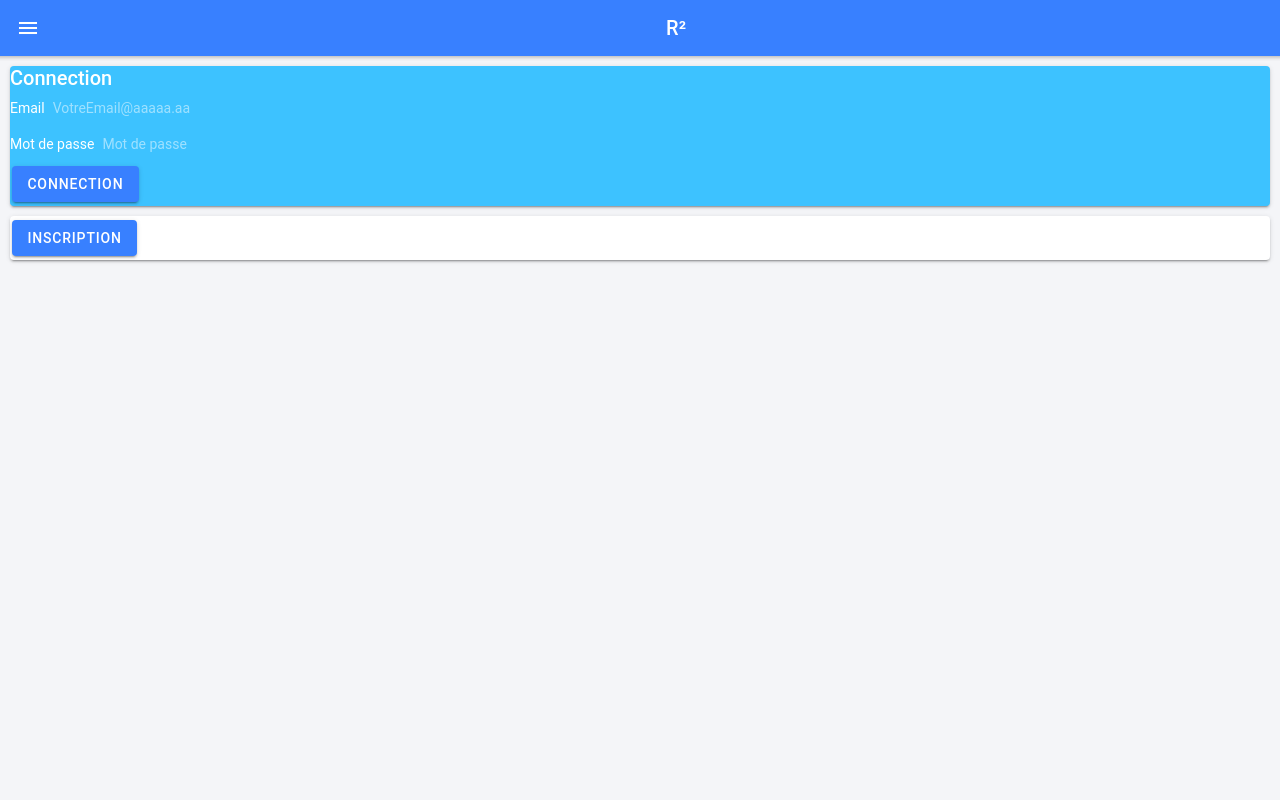
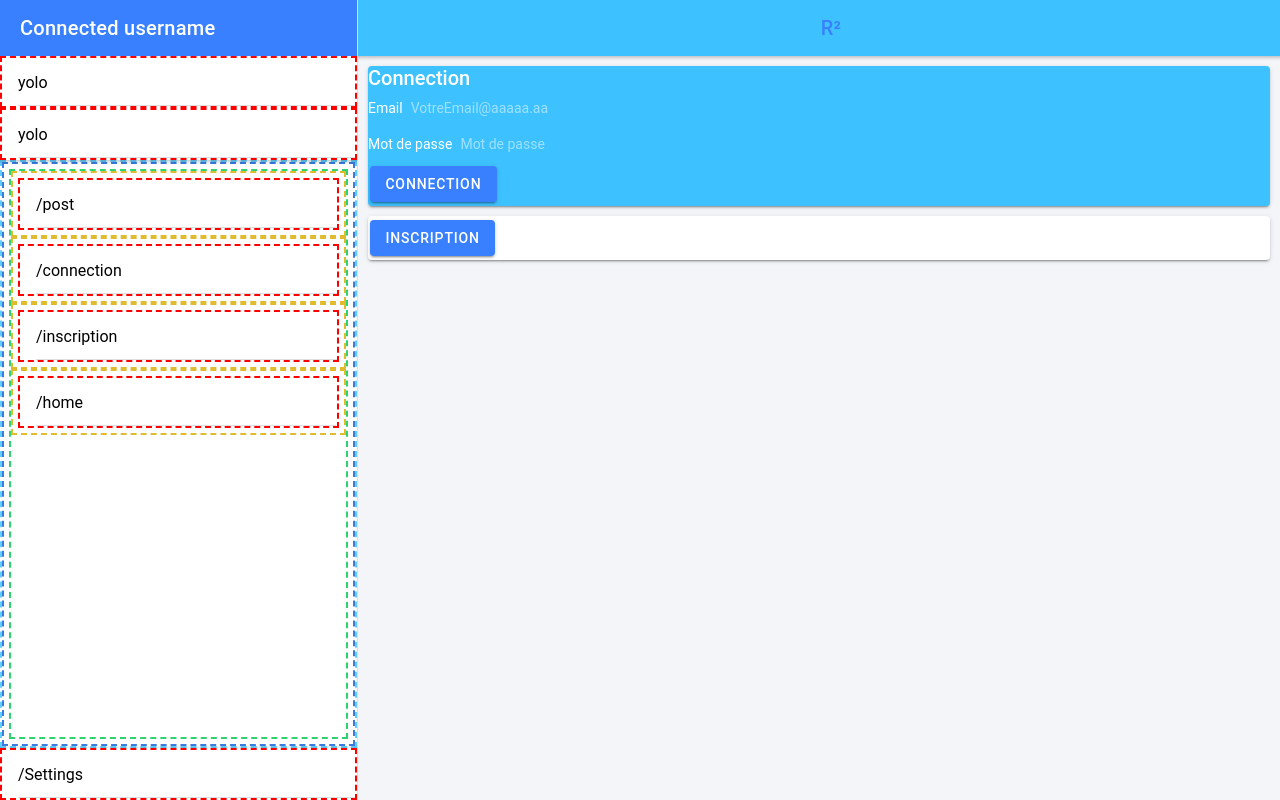
Before and after one commit to AymericBouchetCesi/CubeGrp2, a React (Create React App) app: page /connection in a window 1280 px wide. Built offline with nearby package versions, Linux system fonts and the light colour scheme.

Commit message:
🔥✨🎨 Fin du side menu et arrivé du splitpanel

```diff
--- a/src/App.tsx
+++ b/src/App.tsx
@@ -31,6 +31,7 @@ import '@ionic/react/css/display.css';
 import './theme/variables.css';
 import React, { useEffect } from "react";
 import {getCurrentUser} from './firebaseConf'
+import Settings from "./vue/settings/Settings";
 
 const App: React.FC = () => {
     // useEffect(() => {
@@ -65,6 +66,9 @@ return (
                 <Route exact path="/post/newPost">
                     <NewPost/>
                 </Route>
+                <Route exact path="/settings">
+                    <Settings/>
+                </Route>
             </IonRouterOutlet>
         </IonReactRouter>
     </IonApp>
--- a/src/components/SideMenu/SideMenu.tsx
+++ /dev/null
@@ -1,60 +0,0 @@
-import {
-    IonContent,
-    IonHeader,
-    IonTitle,
-    IonToolbar,
-    IonMenu,
-    IonItem,
-    IonList,
-    IonRouterOutlet,
-    IonPage,
-    IonMenuButton,
-    IonButtons, IonButton, IonLabel,
-} from '@ionic/react';
-import React from 'react';
-
-const SideMenu: React.FC = () => {
-
-    //todo rendre paramétrable ce component (titre par exemple)
-
-    return (
-        <>
-            <IonMenu side="start" menuId="first" contentId="menuContent">
-                <IonHeader>
-                    <IonToolbar color="primary">
-                        <IonTitle>Start Menu</IonTitle>
-                    </IonToolbar>
-                </IonHeader>
-                <IonContent >
-                    <IonList>
-                        <IonItem routerLink="/post">
-                            <IonLabel>/post</IonLabel>
-                        </IonItem>
-                        <IonItem routerLink="/connection">
-                            <IonLabel>/connection</IonLabel>
-                        </IonItem>
-                        <IonItem routerLink="/inscription">
-                            <IonLabel>/inscription</IonLabel>
-                        </IonItem>
-                        <IonItem routerLink="/home">
-                            <IonLabel>/home</IonLabel>
-                        </IonItem>
-                    </IonList>
-                </IonContent>
-            </IonMenu>
-
-            <IonHeader>
-                <IonToolbar color="primary">
-                    <IonButtons slot="start">
-                        <IonMenuButton/>
-                    </IonButtons>
-                    <IonTitle slot='secondary' size='large'>R²</IonTitle>
-                </IonToolbar>
-            </IonHeader>
-
-            <IonRouterOutlet id="menuContent"/>
-        </>
-    );
-};
-
-export default SideMenu;
--- /dev/null
+++ b/src/components/SplitPane/SplitPane.css
@@ -0,0 +1,33 @@
+.ionContentMenu {
+    border: 2px #62ceff dashed;
+}
+
+ion-grid {
+    height: 100%;
+    border: 2px #3a7be0 dashed;
+}
+
+ion-menu-button {
+    background-color: deeppink;
+}
+
+ion-row {
+    flex-direction: column;
+    border: 2px #2dd36f dashed;
+
+    height: 100%;
+}
+
+ion-col {
+    border: 2px #e0bb2e dashed;
+    flex-basis: inherit;
+    flex-grow: inherit;
+}
+
+ion-item {
+    border: 2px red dashed;
+}
+
+ion-label {
+    color: deeppink;
+}
--- /dev/null
+++ b/src/components/SplitPane/SplitPane.tsx
@@ -0,0 +1,104 @@
+import {
+    IonContent,
+    IonHeader,
+    IonTitle,
+    IonToolbar,
+    IonMenu,
+    IonItem,
+    IonButtons,
+    IonLabel,
+    IonGrid,
+    IonCol,
+    IonRow,
+    IonFooter,
+    IonSplitPane,
+    IonMenuToggle,
+    IonButton,
+    IonIcon,
+} from '@ionic/react';
+import React from 'react';
+import './SplitPane.css';
+import {menuOutline} from 'ionicons/icons'
+
+const SplitPane: React.FC<{main:any}> = (props) => {
+
+    //todo rendre paramétrable ce component (titre par exemple)
+
+    return (
+        <>
+            <IonSplitPane when="lg" contentId="mainContent">
+                <IonMenu side="start" menuId="first" contentId="mainContent">
+                    <IonHeader>
+                        <IonToolbar color="primary">
+                            <IonTitle>Connected username</IonTitle>
+                        </IonToolbar>
+
+                        <IonItem>
+                            <IonLabel>yolo</IonLabel>
+                        </IonItem>
+                        <IonItem>
+                            <IonLabel>yolo</IonLabel>
+                        </IonItem>
+
+                    </IonHeader>
+
+                    <IonContent class="ionContentMenu">
+                        <IonGrid>
+                            <IonRow>
+                                <IonCol>
+                                    <IonItem routerLink="/post">
+                                        <IonLabel>/post</IonLabel>
+                                    </IonItem>
+                                </IonCol>
+                                <IonCol>
+                                    <IonItem routerLink="/connection">
+                                        <IonLabel>/connection</IonLabel>
+                                    </IonItem>
+                                </IonCol>
+                                <IonCol>
+                                    <IonItem routerLink="/inscription">
+                                        <IonLabel>/inscription</IonLabel>
+                                    </IonItem>
+                                </IonCol>
+                                <IonCol>
+                                    <IonItem routerLink="/home">
+                                        <IonLabel>/home</IonLabel>
+                                    </IonItem>
+                                </IonCol>
+                            </IonRow>
+                        </IonGrid>
+                    </IonContent>
+
+                    <IonFooter>
+                        <IonItem routerLink="/settings">
+                            <IonLabel>/Settings</IonLabel>
+                        </IonItem>
+                    </IonFooter>
+                </IonMenu>
+
+                <div className="ion-page" id="mainContent">
+                    <IonHeader class="bg">
+                        <IonToolbar class="bg" color="secondary">
+                            <IonButtons slot="start">
+                                <IonMenuToggle>
+                                    <IonButton>
+                                        <IonIcon slot="icon-only" color="primary" icon={menuOutline}/>
+                                    </IonButton>
+                                </IonMenuToggle>
+                            </IonButtons>
+                            <IonTitle slot='secondary' color="primary" size='large'>R²</IonTitle>
+                        </IonToolbar>
+                    </IonHeader>
+
+                    <IonContent>
+                        <br/>
+                        {props.main}
+                    </IonContent>
+                </div>
+
+            </IonSplitPane>
+        </>
+    );
+};
+
+export default SplitPane;
--- a/src/vue/Home/Home.tsx
+++ b/src/vue/Home/Home.tsx
@@ -1,24 +1,13 @@
 import {
     IonContent,
-    IonHeader,
-    IonTitle,
-    IonToolbar,
     useIonViewWillEnter,
-    IonMenu,
-    IonItem,
-    IonList,
-    IonRouterOutlet,
     IonPage,
-    IonMenuButton,
-    IonButton,
-    IonButtons,
     IonCard,
-    IonInfiniteScroll, IonInfiniteScrollContent
+    IonInfiniteScroll, IonInfiniteScrollContent,
 } from '@ionic/react';
 import React, {useState} from 'react';
 import './Home.css';
-import Header from "../Header/Header";
-import SideMenu from "../../components/SideMenu/SideMenu";
+import SplitPane from "../../components/SplitPane/SplitPane";
 
 const Home: React.FC = () => {
 
@@ -54,8 +43,8 @@ const Home: React.FC = () => {
     }
 
     return (
+            <SplitPane main={
                 <IonPage>
-            <SideMenu/>
                     <IonContent>
                         {items.map((item: string, i: number) => {
                             return <IonCard key={`${i}`}><img src={item} alt="dogo"/></IonCard>
@@ -67,6 +56,10 @@ const Home: React.FC = () => {
                         </IonInfiniteScroll>
                     </IonContent>
                 </IonPage>
+            }>
+
+            </SplitPane>
+
     );
 };
 
--- a/src/vue/connection/Connection.tsx
+++ b/src/vue/connection/Connection.tsx
@@ -1,11 +1,9 @@
 import {IonPage, IonContent, IonInput, IonButton, IonIcon, IonCard, IonCardTitle, IonCheckbox} from "@ionic/react";
-import React, { useEffect, useState } from "react";
+import React, { useState } from "react";
 import './Connection.css';
-import {getCurrentUser, loginViaMail} from '../../firebaseConf'
+import {loginViaMail} from '../../firebaseConf'
 import { myToast } from "../../toast";
-import Footer from "../Footer/Footer";
-import Header from "../Header/Header";
-import SideMenu from "../../components/SideMenu/SideMenu";
+import SplitPane from "../../components/SplitPane/SplitPane";
 
 
 const Connection: React.FC = () => {
@@ -27,8 +25,8 @@ const Connection: React.FC = () => {
 
 
     return (
+            <SplitPane main={
                 <IonPage>
-            <SideMenu/>
                     <IonContent color={"light"}>
                         <IonCard color={"secondary"}>
                             <IonCardTitle>Connection</IonCardTitle>
@@ -46,6 +44,7 @@ const Connection: React.FC = () => {
                         </IonCard>
                     </IonContent>
                 </IonPage>
+            }/>
     );
 };
 
--- a/src/vue/inscription/Inscription.tsx
+++ b/src/vue/inscription/Inscription.tsx
@@ -1,9 +1,9 @@
-import {IonPage, IonContent, IonInput, IonButton, IonIcon, IonCard, IonCardTitle, IonCheckbox} from "@ionic/react";
+import {IonPage, IonContent, IonInput, IonButton, IonCard, IonCardTitle} from "@ionic/react";
 import React, { useState } from "react";
 import './Inscription.css';
 import {registerViaMail} from '../../firebaseConf'
 import { myToast } from "../../toast";
-import SideMenu from "../../components/SideMenu/SideMenu";
+import SplitPane from "../../components/SplitPane/SplitPane";
 
 const Inscription: React.FC = () => {
     const [userMail,setUserMail] = useState('')
@@ -42,8 +42,8 @@ const Inscription: React.FC = () => {
 
 
     return (
+        <SplitPane main={
             <IonPage>
-            <SideMenu/>
                 <IonContent color={"light"}>
                     <IonCard color={"secondary"}>
                         <IonCardTitle>Inscription</IonCardTitle>
@@ -65,6 +65,7 @@ const Inscription: React.FC = () => {
                     </IonCard>
                 </IonContent>
             </IonPage>
+        }/>
     );
 };
 
--- a/src/vue/post/Post.tsx
+++ b/src/vue/post/Post.tsx
@@ -1,10 +1,10 @@
-import {IonPage, IonContent, IonInput, IonButton, IonIcon, IonCard, IonCardTitle, IonCheckbox} from "@ionic/react";
-import React, { useEffect, useState } from "react";
+import {IonPage, IonContent, IonButton, IonCard, IonCardTitle} from "@ionic/react";
+import React, { useState } from "react";
 import './Post.css';
-import {disconnectFromApp, test,refresh} from '../../firebaseConf'
+import {disconnectFromApp, test} from '../../firebaseConf'
 import { myToast } from "../../toast";
 import ItemList from '../../ItemList';
-import SideMenu from "../../components/SideMenu/SideMenu";
+import SplitPane from "../../components/SplitPane/SplitPane";
 
 const Post: React.FC = () => {
     const [current, setCurrent] = useState(null);
@@ -23,8 +23,8 @@ const Post: React.FC = () => {
         test()
     }
     return (
+        <SplitPane main={
             <IonPage>
-            <SideMenu/>
                 <IonContent color={"light"}>
                     <IonCard color={"secondary"}>
                         <IonCardTitle>Post</IonCardTitle>
@@ -37,6 +37,7 @@ const Post: React.FC = () => {
                     </IonCard>
                 </IonContent>
             </IonPage>
+        }/>
     );
 };
 
--- /dev/null
+++ b/src/vue/settings/Settings.tsx
@@ -0,0 +1,19 @@
+import {
+    IonPage
+} from '@ionic/react';
+import React from 'react';
+
+import SplitPane from "../../components/SplitPane/SplitPane";
+
+const Settings: React.FC = () => {
+    return (
+        <SplitPane main={
+            <IonPage>
+                <label>Bonsoir à tous</label>
+            </IonPage>
+            }
+        />
+    );
+};
+
+export default Settings;
```
Lines whose indentation alone changed are shown as unchanged.
